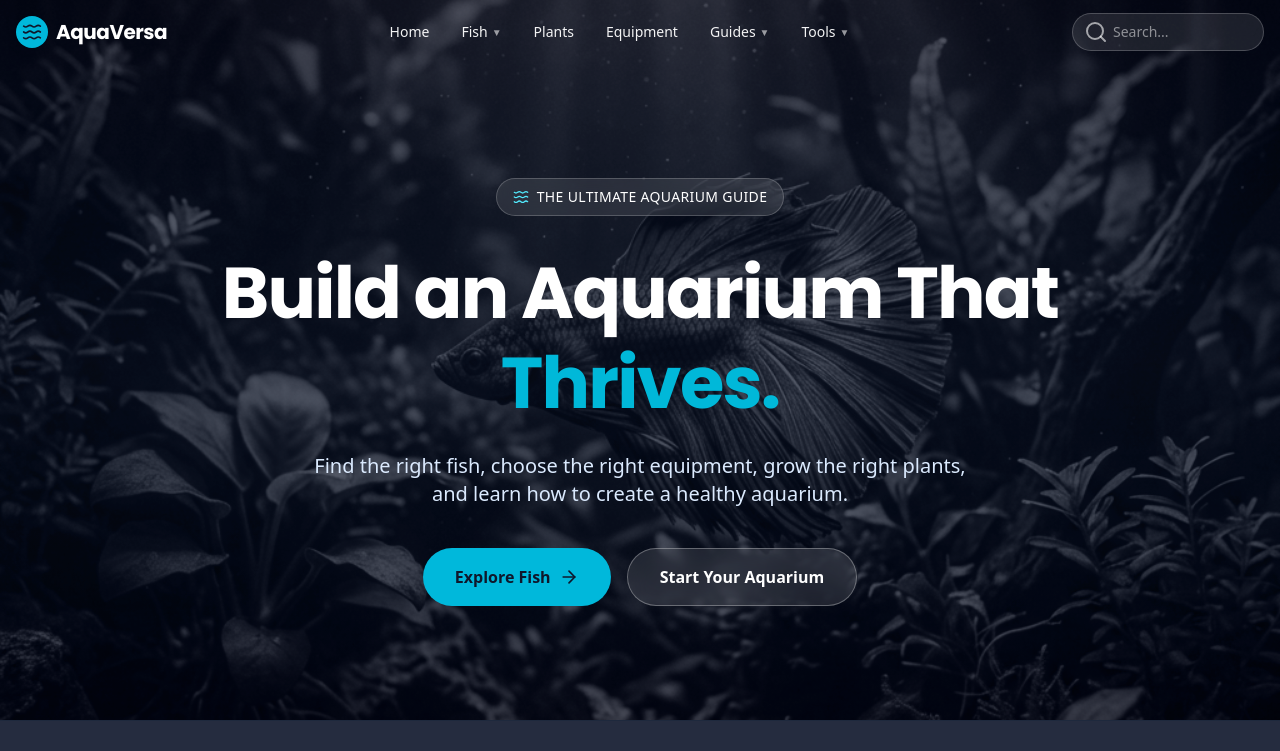
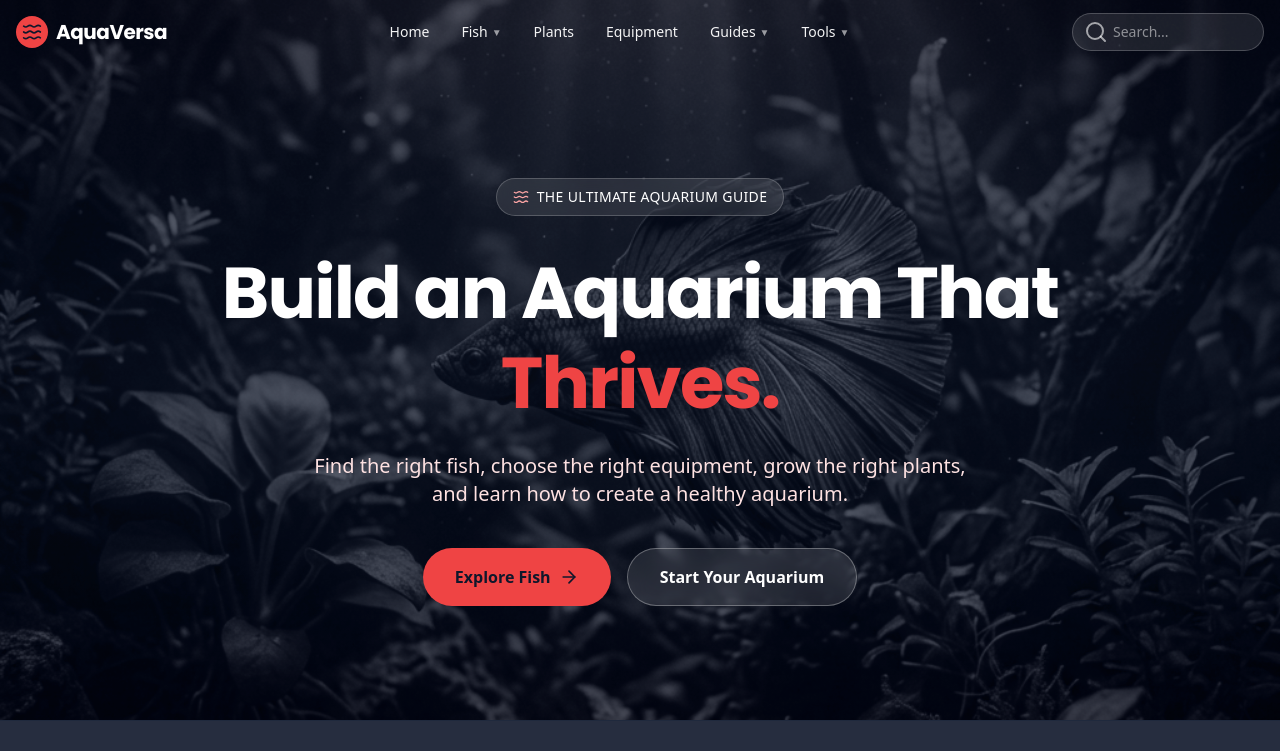
Before and after one commit to roshan773/AquaVersa, a Next.js app: page / in a window 1280 px wide. Shown: the top 751 px of the page. Built offline with nearby package versions, Linux system fonts and the light colour scheme.

Commit message:
feat: implement initial site structure with home hero, about page, contact page, footer, and global styles

```diff
--- a/app/about/page.tsx
+++ b/app/about/page.tsx
@@ -43,7 +43,7 @@ export default function AboutUsPage() {
     { label: "Total Guides", value: `${careTopics}+`, icon: BookOpen }
   ];
   return (
-    <div className="w-full bg-[#020617] text-slate-100 min-h-screen relative overflow-hidden pb-24">
+    <div className="w-full bg-[#000000] text-slate-100 min-h-screen relative overflow-hidden pb-24">
       {/* Background ambient lighting */}
       <div className="absolute inset-0 z-0 pointer-events-none">
         <div className="absolute top-[-10%] left-[-10%] w-[600px] h-[600px] bg-cyan-950/45 rounded-full blur-[140px]" />
--- a/app/contact/page.tsx
+++ b/app/contact/page.tsx
@@ -150,7 +150,7 @@ export default function ContactPage() {
   };
 
   return (
-    <div className="min-h-screen bg-[#020617] text-slate-100 py-24 px-4 relative overflow-hidden flex items-center">
+    <div className="min-h-screen bg-[#000000] text-slate-100 py-24 px-4 relative overflow-hidden flex items-center">
       {/* Background ambient lighting */}
       <div className="absolute inset-0 z-0 pointer-events-none">
         <div className="absolute top-[-10%] right-[-10%] w-[600px] h-[600px] bg-cyan-955/30 rounded-full blur-[140px]" />
--- a/app/globals.css
+++ b/app/globals.css
@@ -30,69 +30,150 @@
   --radius-md: calc(var(--radius) - 2px);
   --radius-lg: var(--radius);
   --radius-xl: calc(var(--radius) + 4px);
+
+  /* Override standard color palettes to Red/Black/White theme */
+  --color-cyan-50: #fff5f5;
+  --color-cyan-100: #fee2e2;
+  --color-cyan-200: #fecaca;
+  --color-cyan-300: #fca5a5;
+  --color-cyan-400: #f87171;
+  --color-cyan-500: #ef4444;
+  --color-cyan-600: #dc2626;
+  --color-cyan-700: #b91c1c;
+  --color-cyan-800: #991b1b;
+  --color-cyan-900: #7f1d1d;
+  --color-cyan-950: #450a0a;
+  --color-cyan-955: #300505;
+
+  --color-blue-50: #fff5f5;
+  --color-blue-100: #fee2e2;
+  --color-blue-200: #fecaca;
+  --color-blue-300: #fca5a5;
+  --color-blue-400: #f87171;
+  --color-blue-500: #ef4444;
+  --color-blue-600: #dc2626;
+  --color-blue-700: #b91c1c;
+  --color-blue-800: #991b1b;
+  --color-blue-900: #7f1d1d;
+  --color-blue-955: #300505;
+
+  --color-indigo-50: #fff5f5;
+  --color-indigo-100: #fee2e2;
+  --color-indigo-200: #fecaca;
+  --color-indigo-300: #fca5a5;
+  --color-indigo-400: #f87171;
+  --color-indigo-500: #ef4444;
+  --color-indigo-600: #dc2626;
+  --color-indigo-700: #b91c1c;
+  --color-indigo-800: #991b1b;
+  --color-indigo-900: #7f1d1d;
+
+  --color-sky-50: #fff5f5;
+  --color-sky-100: #fee2e2;
+  --color-sky-200: #fecaca;
+  --color-sky-300: #fca5a5;
+  --color-sky-400: #f87171;
+  --color-sky-500: #ef4444;
+  --color-sky-600: #dc2626;
+  --color-sky-700: #b91c1c;
+  --color-sky-800: #991b1b;
+  --color-sky-900: #7f1d1d;
+
+  --color-teal-50: #fff5f5;
+  --color-teal-100: #fee2e2;
+  --color-teal-200: #fecaca;
+  --color-teal-300: #fca5a5;
+  --color-teal-400: #f87171;
+  --color-teal-500: #ef4444;
+  --color-teal-600: #dc2626;
+  --color-teal-700: #b91c1c;
+  --color-teal-800: #991b1b;
+  --color-teal-900: #7f1d1d;
+
+  --color-emerald-50: #fff5f5;
+  --color-emerald-100: #fee2e2;
+  --color-emerald-200: #fecaca;
+  --color-emerald-300: #fca5a5;
+  --color-emerald-400: #f87171;
+  --color-emerald-500: #ef4444;
+  --color-emerald-600: #dc2626;
+  --color-emerald-700: #b91c1c;
+  --color-emerald-800: #991b1b;
+  --color-emerald-900: #7f1d1d;
+
+  --color-amber-50: #fff5f5;
+  --color-amber-100: #fee2e2;
+  --color-amber-200: #fecaca;
+  --color-amber-300: #fca5a5;
+  --color-amber-400: #f87171;
+  --color-amber-500: #ef4444;
+  --color-amber-600: #dc2626;
+  --color-amber-700: #b91c1c;
+  --color-amber-800: #991b1b;
+  --color-amber-900: #7f1d1d;
 }
 
 @layer base {
   :root {
-    --background: 210 40% 98%;
-    --foreground: 222.2 84% 4.9%;
+    --background: 0 0% 100%;
+    --foreground: 0 0% 0%;
 
     --card: 0 0% 100%;
-    --card-foreground: 222.2 84% 4.9%;
+    --card-foreground: 0 0% 0%;
 
     --popover: 0 0% 100%;
-    --popover-foreground: 222.2 84% 4.9%;
+    --popover-foreground: 0 0% 0%;
 
-    --primary: 199 89% 48%;
-    --primary-foreground: 210 40% 98%;
+    --primary: 0 100% 50%;
+    --primary-foreground: 0 0% 100%;
 
-    --secondary: 175 60% 45%;
-    --secondary-foreground: 222.2 47.4% 11.2%;
+    --secondary: 0 0% 15%;
+    --secondary-foreground: 0 0% 100%;
 
-    --muted: 210 40% 96.1%;
-    --muted-foreground: 215.4 16.3% 46.9%;
+    --muted: 0 0% 96%;
+    --muted-foreground: 0 0% 40%;
 
-    --accent: 210 40% 96.1%;
-    --accent-foreground: 222.2 47.4% 11.2%;
+    --accent: 0 0% 96%;
+    --accent-foreground: 0 0% 15%;
 
     --destructive: 0 84.2% 60.2%;
-    --destructive-foreground: 210 40% 98%;
+    --destructive-foreground: 0 0% 100%;
 
-    --border: 214.3 31.8% 91.4%;
-    --input: 214.3 31.8% 91.4%;
-    --ring: 221.2 83.2% 53.3%;
+    --border: 0 0% 90%;
+    --input: 0 0% 90%;
+    --ring: 0 100% 50%;
 
     --radius: 1.25rem;
   }
 
   .dark {
-    --background: 222.2 84% 4.9%;
-    --foreground: 210 40% 98%;
+    --background: 0 0% 0%;
+    --foreground: 0 0% 100%;
 
-    --card: 222.2 84% 4.9%;
-    --card-foreground: 210 40% 98%;
+    --card: 0 0% 4%;
+    --card-foreground: 0 0% 100%;
 
-    --popover: 222.2 84% 4.9%;
-    --popover-foreground: 210 40% 98%;
+    --popover: 0 0% 4%;
+    --popover-foreground: 0 0% 100%;
 
-    --primary: 199 89% 48%;
-    --primary-foreground: 222.2 47.4% 11.2%;
+    --primary: 0 100% 50%;
+    --primary-foreground: 0 0% 0%;
 
-    --secondary: 175 60% 45%;
-    --secondary-foreground: 210 40% 98%;
+    --secondary: 0 0% 85%;
+    --secondary-foreground: 0 0% 0%;
 
-    --muted: 217.2 32.6% 17.5%;
-    --muted-foreground: 215 20.2% 65.1%;
+    --muted: 0 0% 8%;
+    --muted-foreground: 0 0% 65%;
 
-    --accent: 217.2 32.6% 17.5%;
-    --accent-foreground: 210 40% 98%;
+    --accent: 0 0% 8%;
+    --accent-foreground: 0 0% 100%;
 
     --destructive: 0 62.8% 30.6%;
-    --destructive-foreground: 210 40% 98%;
+    --destructive-foreground: 0 0% 100%;
 
-    --border: 217.2 32.6% 17.5%;
-    --input: 217.2 32.6% 17.5%;
-    --ring: 224.3 76.3% 48%;
+    --border: 0 0% 15%;
+    --input: 0 0% 15%;
+    --ring: 0 100% 50%;
   }
 
   * {
--- a/components/footer/Footer.tsx
+++ b/components/footer/Footer.tsx
@@ -3,7 +3,7 @@ import { Waves } from "lucide-react";
 
 export default function Footer() {
   return (
-    <footer className="w-full bg-[#030914] text-slate-300 pt-20 pb-10 border-t border-slate-900 mt-auto">
+    <footer className="w-full bg-[#000000] text-slate-300 pt-20 pb-10 border-t border-slate-900 mt-auto">
       <div className="container mx-auto px-4 max-w-7xl">
         <div className="grid grid-cols-1 md:grid-cols-2 lg:grid-cols-5 gap-12 mb-16">
 
--- a/components/home/HeroSection.tsx
+++ b/components/home/HeroSection.tsx
@@ -25,7 +25,7 @@ export default function HeroSection() {
           <span className="text-sm font-medium tracking-wide">THE ULTIMATE AQUARIUM GUIDE</span>
         </div>
         <h1 className="text-5xl md:text-7xl font-poppins font-bold mb-6 max-w-4xl leading-tight">
-          Build an Aquarium That <span className="text-[#00B8D9]">Thrives.</span>
+          Build an Aquarium That <span className="text-[#ef4444]">Thrives.</span>
         </h1>
         <p className="text-lg md:text-xl text-blue-100 max-w-2xl mb-10">
           Find the right fish, choose the right equipment, grow the right plants, and learn how to create a healthy aquarium.
```
